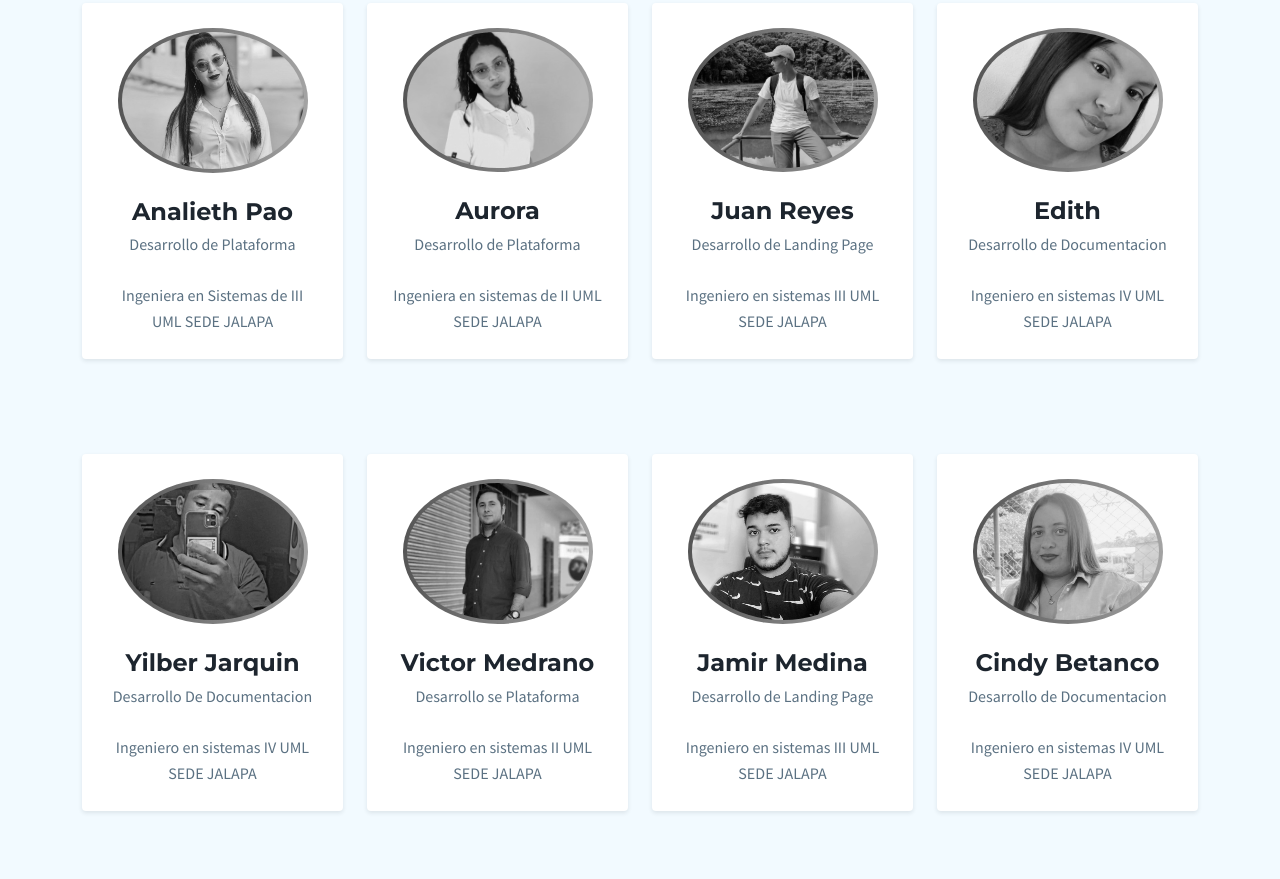
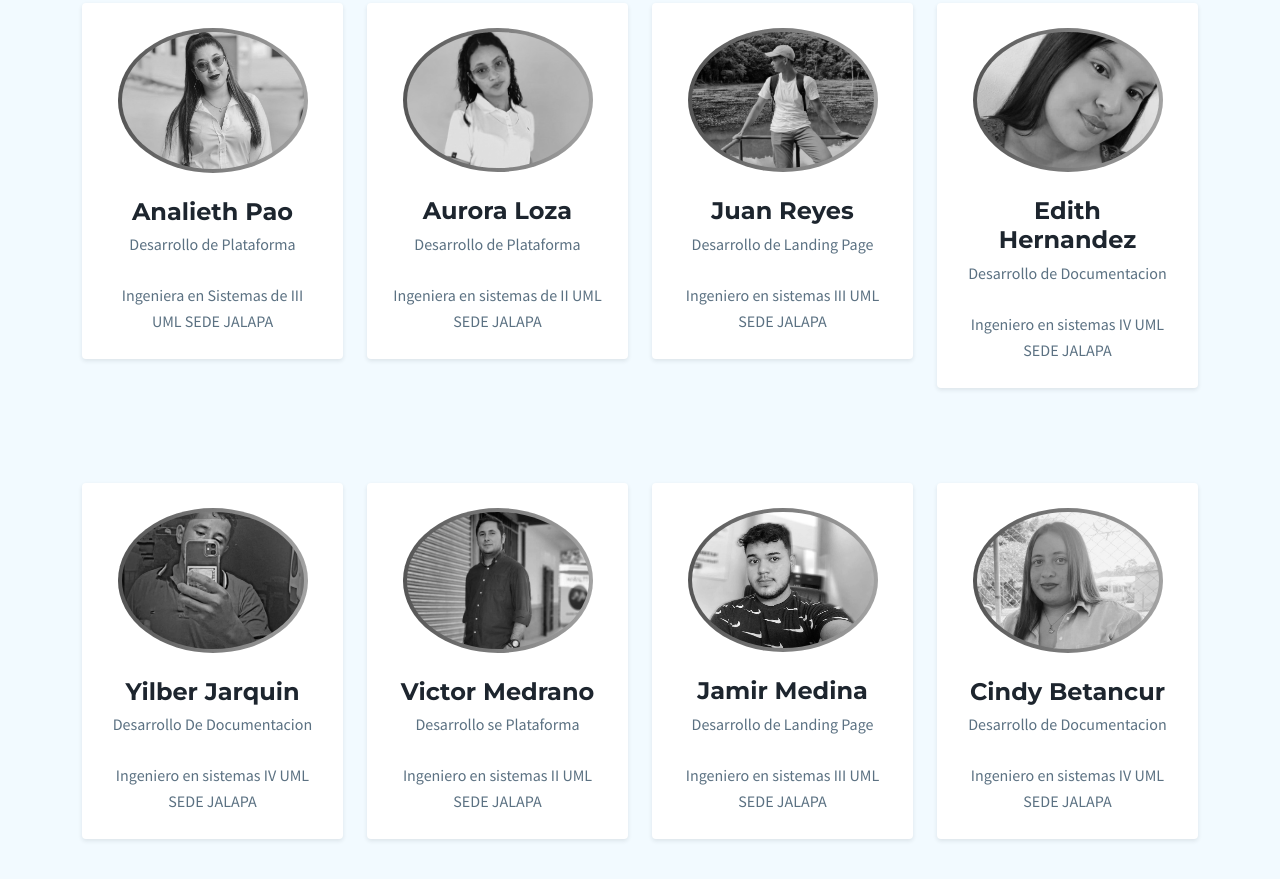
Before and after one commit to Jamir-Figueroa/landing_page, a plain HTML site: page index.html in a window 1280 px wide. Shown: the part 3137-4016 px from the top of the page. Drawn offline with Linux system fonts and the light colour scheme; some packages are replaced by stand-ins of ours.

Commit message:
Actualizacion Final

```diff
--- a/index.html
+++ b/index.html
@@ -325,7 +325,7 @@
 							<img src="/img/Integrante2.jpg" alt="KH. Rasel">
 						</div>
 						<div class="member-info">
-							<h4 class="member-name">Aurora</h4>
+							<h4 class="member-name">Aurora Loza</h4>
 							<div class="member-role">Desarrollo de Plataforma</div>
 						</div>
 						<div class="member-bio">
@@ -361,7 +361,7 @@
 						</div>
 
 						<div class="member-info">
-							<h4 class="member-name">Edith
+							<h4 class="member-name">Edith Hernandez
 							</h4>
 							<div class="member-role">Desarrollo de Documentacion</div>
 						</div>
@@ -432,7 +432,7 @@
 						</div>
 
 						<div class="member-info">
-							<h4 class="member-name">Cindy Betanco</h4>
+							<h4 class="member-name">Cindy Betancur</h4>
 							<div class="member-role">Desarrollo de Documentacion</div>
 						</div>
 
```
